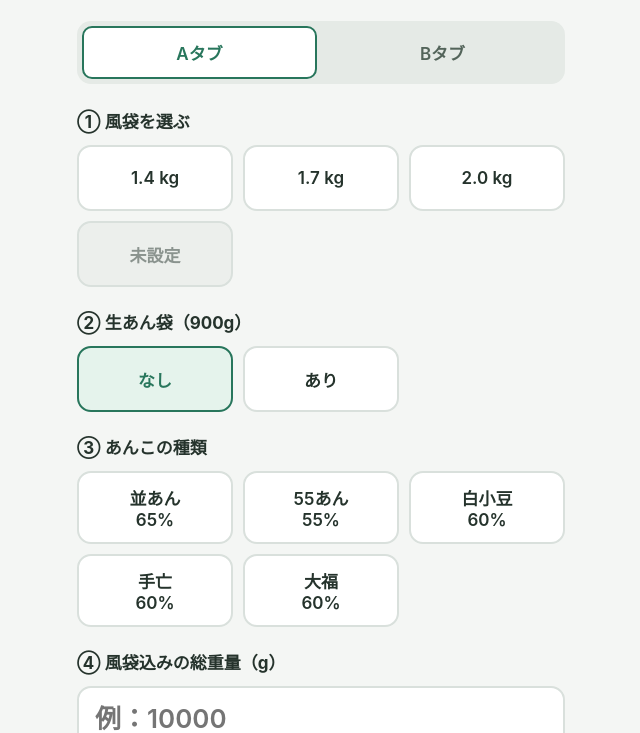
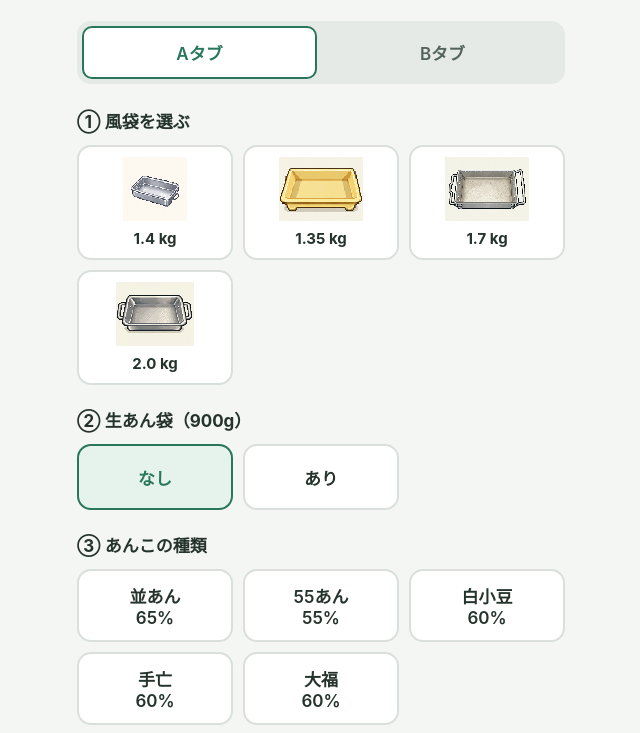
Before and after one commit to kot98512/anko-calculator, a plain HTML site: page index.html in a window 1280 px wide. Shown: the part 91-824 px from the top of the page, without its empty margins (319-959 px from the left). Drawn offline with Linux system fonts and the light colour scheme.

Commit message:
Update anko calculator icons and app

```diff
--- a/app.js
+++ b/app.js
@@ -218,3 +218,16 @@ function clearResults() {
 // 最初の表示
 updateButtons();
 calculate();
+
+
+if ("serviceWorker" in navigator) {
+  window.addEventListener("load", () => {
+    navigator.serviceWorker.register("./sw.js")
+      .then(() => {
+        console.log("オフライン対応の準備ができました");
+      })
+      .catch((error) => {
+        console.error("サービスワーカーの登録に失敗しました:", error);
+      });
+  });
+}
--- a/index.html
+++ b/index.html
@@ -35,11 +35,26 @@
     <section>
       <h2>① 風袋を選ぶ</h2>
       <div id="tare-options" class="options">
-        <button type="button" data-tare="1400">1.4 kg</button>
-        <button type="button" data-tare="1700">1.7 kg</button>
-        <button type="button" data-tare="2000">2.0 kg</button>
-        <button type="button" data-tare="" disabled>未設定</button>
-      </div>
+  <button type="button" data-tare="1400">
+    <img src="./icons/icon-1.4kg.png" alt="" class="tare-icon">
+    <span>1.4 kg</span>
+  </button>
+
+  <button type="button" data-tare="1350">
+    <img src="./icons/icon-1.35kg.png" alt="" class="tare-icon">
+    <span>1.35 kg</span>
+  </button>
+
+  <button type="button" data-tare="1700">
+    <img src="./icons/icon-1.7kg.png" alt="" class="tare-icon">
+    <span>1.7 kg</span>
+  </button>
+
+  <button type="button" data-tare="2000">
+    <img src="./icons/icon-2kg.png" alt="" class="tare-icon">
+    <span>2.0 kg</span>
+  </button>
+</div>
     </section>
 
     <section>
--- a/style.css
+++ b/style.css
@@ -196,3 +196,28 @@ input:focus {
   color: var(--green);
   font-size: 17px;
 }
+
+/* 風袋選択ボタンの画像 */
+#tare-options button {
+  display: flex;
+  flex-direction: column;
+  align-items: center;
+  justify-content: center;
+  gap: 8px;
+  min-height: 110px;
+  padding: 10px 6px;
+}
+
+.tare-icon {
+  display: block;
+  width: 100%;
+  max-width: 100px;
+  height: 64px;
+  object-fit: contain;
+  image-rendering: pixelated;
+}
+
+#tare-options button span {
+  font-size: 15px;
+  font-weight: 700;
+}
```
Also changed, not shown: sw.js (+7 -2 lines), manifest.json.
